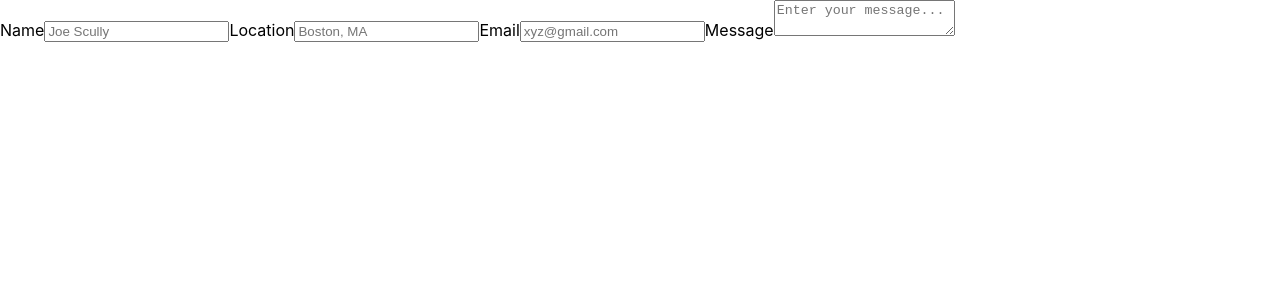
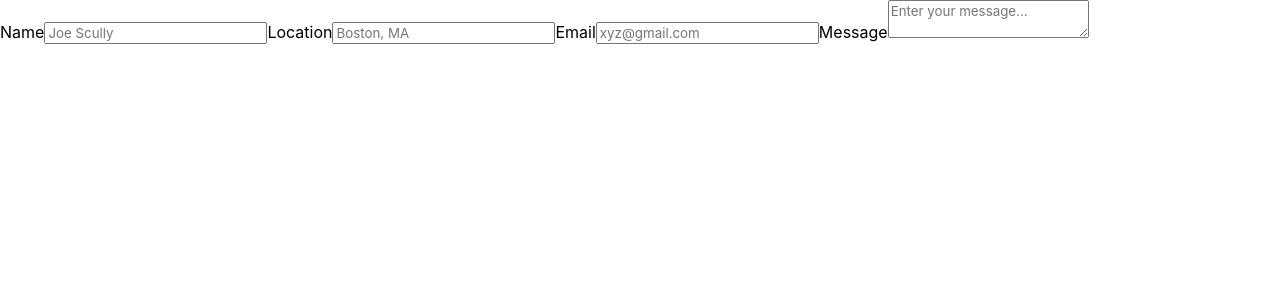
Before and after one commit to KateChantha/react-forms, a React (Create React App) app: page / in a window 1280 px wide. Shown: the top 300 px of the page. Built offline with nearby package versions, Linux system fonts and the light colour scheme.

Commit message:
store feild props in local state and map over field state

```diff
--- a/src/App.js
+++ b/src/App.js
@@ -1,11 +1,11 @@
 import AutoForm from './components/AutoForm';
 import './App.css';
-import config from './config';
+import formConfig from './formConfig';
 
 function App() {
   return (
     <div>
-      <AutoForm form={config}/>
+      <AutoForm form={formConfig}/>
     </div>
   );
 }
--- a/src/components/AutoForm.js
+++ b/src/components/AutoForm.js
@@ -1,12 +1,33 @@
+import { useState } from 'react';
 import { css } from '@emotion/css'
 import Field from './Field';
 
 
 function AutoForm({ form }) {
+  // initialize fields with form feilds props
+  const [fields, setFields] = useState(
+    form.fields.map(field => ({
+      ...field,
+      name: field.name || field.label,
+      value: ''
+    }))
+  )
+
+  /*
+  console.log(fields)
+  {label: "Email"
+    name: "Email"
+    placeholder: "xyz@gmail.com"
+    required: true
+    type: "email"
+    value: ""
+  }
+  */
+
   return (
     <form>
       {
-        form.fields.map(field => (
+        fields.map(field => (
           <Field field={field} />
         ))
       }
--- a/src/index.css
+++ b/src/index.css
@@ -1,13 +1,14 @@
-body {
-  margin: 0;
-  font-family: -apple-system, BlinkMacSystemFont, 'Segoe UI', 'Roboto', 'Oxygen',
-    'Ubuntu', 'Cantarell', 'Fira Sans', 'Droid Sans', 'Helvetica Neue',
-    sans-serif;
-  -webkit-font-smoothing: antialiased;
-  -moz-osx-font-smoothing: grayscale;
+* {
+  box-sizing: border-box;
+  font-family: -apple-system, BlinkMacSystemFont, 'Segoe UI', Roboto,
+    'Helvetica Neue', Arial, sans-serif, 'Apple Color Emoji', 'Segoe UI Emoji',
+    'Segoe UI Symbol';
 }
 
-code {
-  font-family: source-code-pro, Menlo, Monaco, Consolas, 'Courier New',
-    monospace;
+html,
+body,
+#root {
+  height: 100%;
+  width: 100%;
+  margin: 0;
 }
```
Also changed, not shown: src/formConfig.js (renamed from src/config.js), 2 other files (tests, documents, lock files or other folders).
